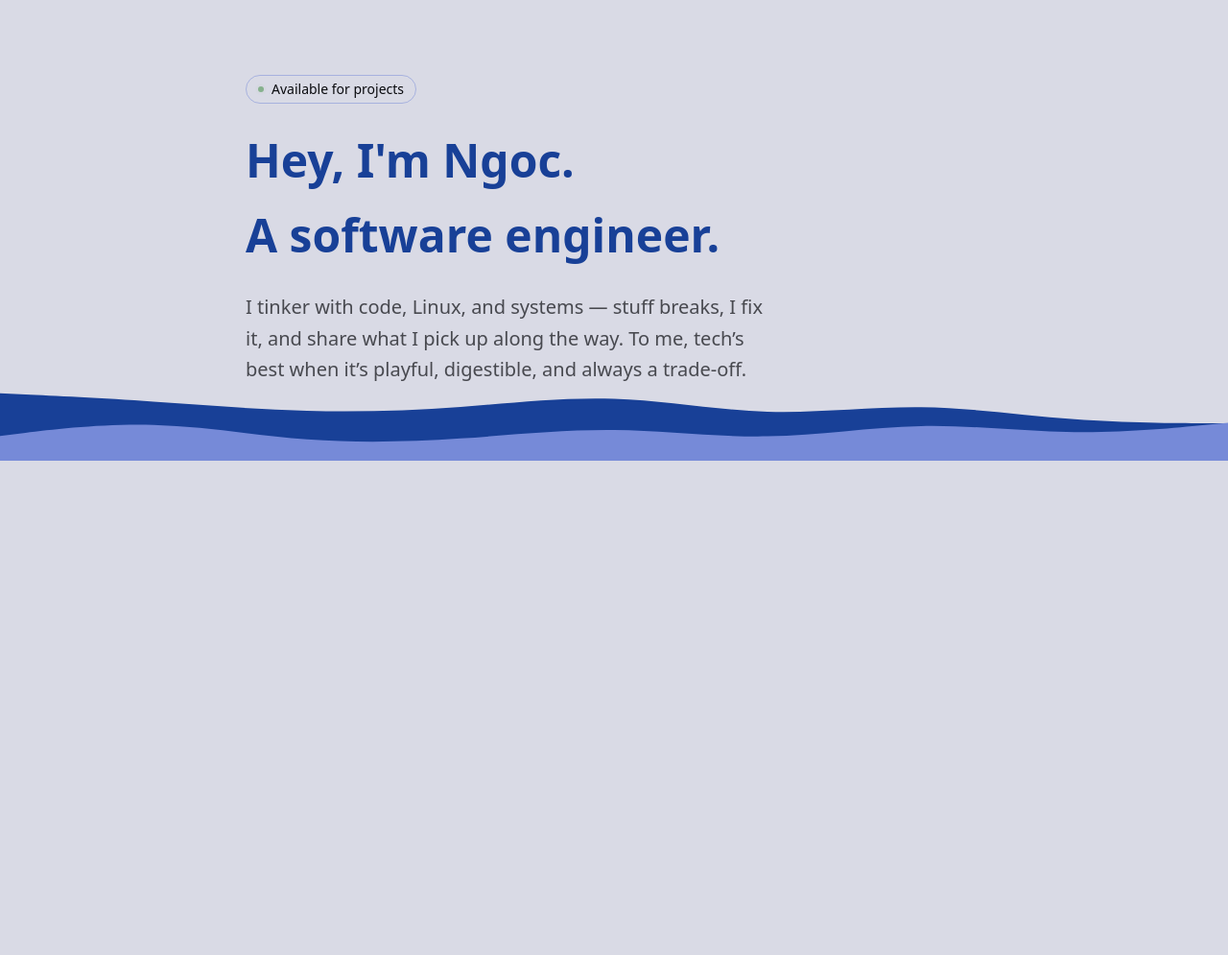
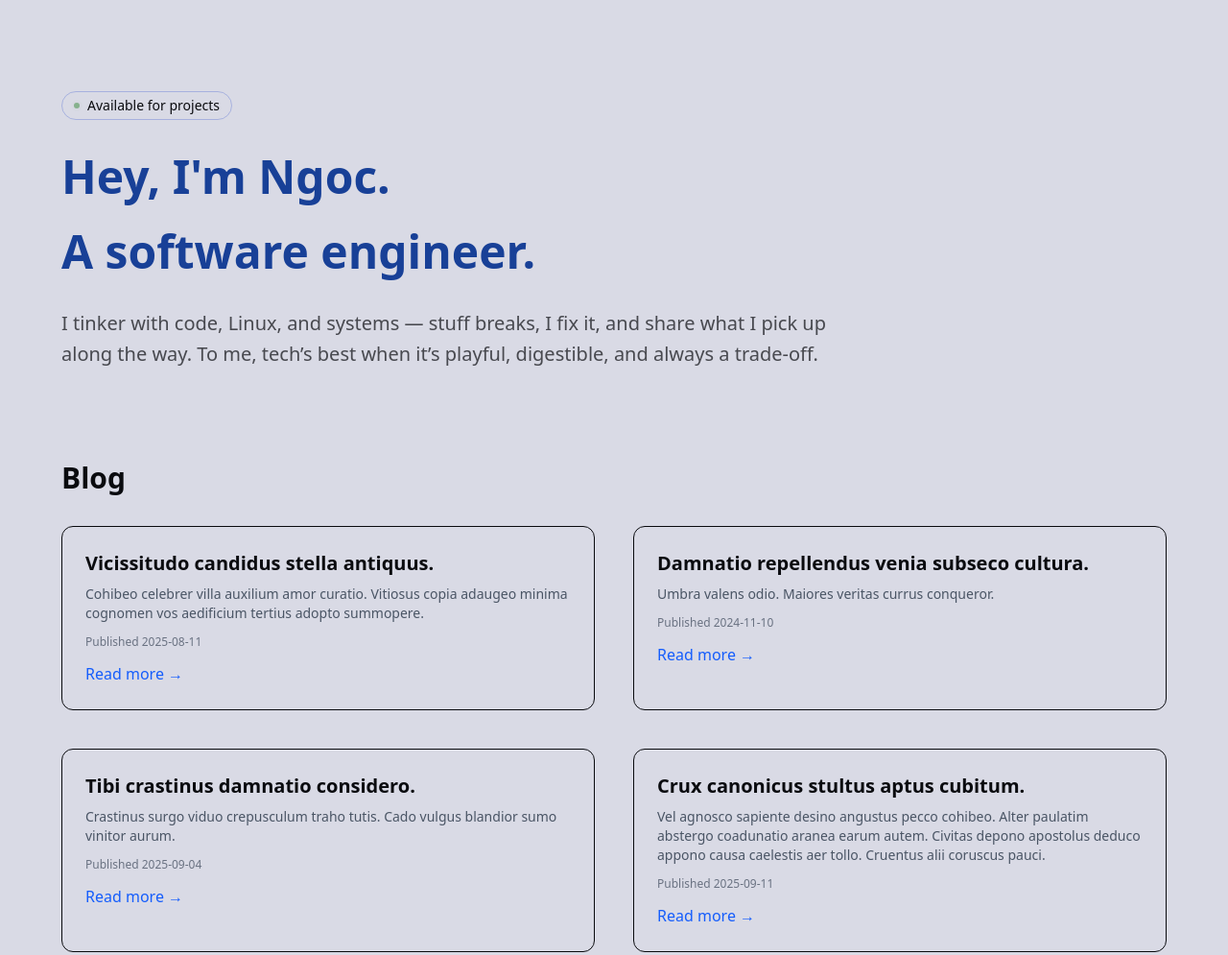
Before and after one commit to HT2Knock/blog, an Astro site: page / in a window 1280 px wide. Shown: the top 995 px of the page at 96% size. Built offline with nearby package versions, Linux system fonts and the light colour scheme; Astro itself is replaced by a stand-in of ours.

Commit message:
chore: add mock data

```diff
--- a/package.json
+++ b/package.json
@@ -11,6 +11,7 @@
   "dependencies": {
     "@astrojs/preact": "^4.1.1",
     "@astrojs/rss": "^4.0.12",
+    "@faker-js/faker": "^10.0.0",
     "@fontsource-variable/inter": "^5.2.8",
     "@tailwindcss/vite": "^4.1.13",
     "astro": "^5.13.6",
--- a/src/components/Hero.astro
+++ b/src/components/Hero.astro
@@ -2,7 +2,7 @@
   class="relative flex min-h-[clamp(5svh,30rem,80svh)] items-center justify-center overflow-hidden px-[clamp(1rem,2vw,3rem)]"
 >
   <div
-    class="relative z-10 w-full max-w-3xl space-y-[clamp(1rem,1rem+1vw,1.25rem)]"
+    class="relative z-10 w-full max-w-6xl space-y-[clamp(1rem,1rem+1vw,1.25rem)]"
   >
     <div
       class="flex w-fit items-center gap-2 rounded-full border border-secondary/50 px-3 py-1 text-sm font-medium text-text"
@@ -31,19 +31,4 @@
       digestible, and always a trade-off.
     </p>
   </div>
-  <svg
-    class="pointer-events-none absolute bottom-0 left-0 h-[clamp(20svh,10rem+2vw,50svh)] w-full"
-    id="visual"
-    viewBox="0 0 960 540"
-    preserveAspectRatio="none"
-    aria-hidden="true"
-    xmlns="http://www.w3.org/2000/svg"
-    xmlns:xlink="http://www.w3.org/1999/xlink"
-    version="1.1"
-    ><path
-      d="M0 337L20 340.7C40 344.3 80 351.7 120 362C160 372.3 200 385.7 240 390C280 394.3 320 389.7 360 378.2C400 366.7 440 348.3 480 353.7C520 359 560 388 600 392.7C640 397.3 680 377.7 720 379.3C760 381 800 404 840 415.7C880 427.3 920 427.7 940 427.8L960 428L960 541L940 541C920 541 880 541 840 541C800 541 760 541 720 541C680 541 640 541 600 541C560 541 520 541 480 541C440 541 400 541 360 541C320 541 280 541 240 541C200 541 160 541 120 541C80 541 40 541 20 541L0 541Z"
-      class="fill-primary"></path><path
-      d="M0 466L20 456.7C40 447.3 80 428.7 120 433C160 437.3 200 464.7 240 476.3C280 488 320 484 360 473.7C400 463.3 440 446.7 480 448.3C520 450 560 470 600 467.3C640 464.7 680 439.3 720 436.3C760 433.3 800 452.7 840 454.7C880 456.7 920 441.3 940 433.7L960 426L960 541L940 541C920 541 880 541 840 541C800 541 760 541 720 541C680 541 640 541 600 541C560 541 520 541 480 541C440 541 400 541 360 541C320 541 280 541 240 541C200 541 160 541 120 541C80 541 40 541 20 541L0 541Z"
-      class="fill-secondary"></path></svg
-  >
 </section>
--- /dev/null
+++ b/src/data/mockPosts.ts
@@ -0,0 +1,13 @@
+import { faker } from "@faker-js/faker";
+
+export const mockPosts = Array.from({ length: 100 }, (_, i) => ({
+  id: i + 1,
+  title: faker.lorem.sentence({ min: 3, max: 7 }),
+  slug: faker.helpers
+    .slugify(faker.lorem.words({ min: 2, max: 5 }))
+    .toLowerCase(),
+  excerpt: faker.lorem.sentences({ min: 2, max: 4 }),
+  image: faker.image.urlPicsumPhotos({ width: 600, height: 400 }),
+  author: faker.person.fullName(),
+  date: faker.date.past({ years: 1 }).toISOString().split("T")[0],
+}));
--- a/src/pages/index.astro
+++ b/src/pages/index.astro
@@ -1,9 +1,30 @@
 ---
 import Layout from "../layouts/Layout.astro";
 import Hero from "../components/Hero.astro";
+import { mockPosts } from "../data/mockPosts.ts";
 ---
 
 <Layout pageTitle="Home Page">
   <Hero />
-  <section id="recent-posts" class="flex min-h-screen justify-center"></section>
+  <section class="mx-auto max-w-6xl">
+    <h1 class="mb-8 text-3xl font-bold">Blog</h1>
+
+    <div class="grid gap-10 sm:grid-cols-2">
+      {
+        mockPosts.map((post) => (
+          <article class="rounded-xl border p-6 transition hover:shadow-md">
+            <h2 class="mb-2 text-xl font-semibold">{post.title}</h2>
+            <p class="mb-3 text-sm text-gray-600">{post.excerpt}</p>
+            <div class="mb-3 text-xs text-gray-500">Published {post.date}</div>
+            <a
+              href={`/blog/${post.slug}`}
+              class="font-medium text-blue-600 hover:underline"
+            >
+              Read more →
+            </a>
+          </article>
+        ))
+      }
+    </div>
+  </section>
 </Layout>
```
Also changed, not shown: 1 other file.
